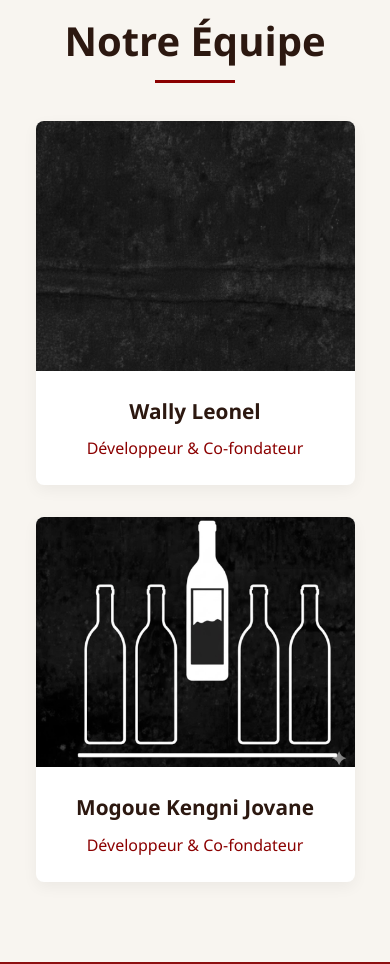
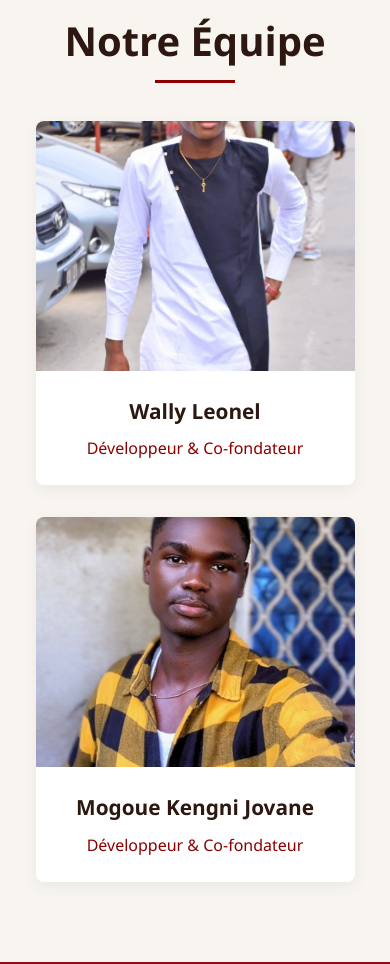
Before and after one commit to Flamy237/Vinterror, a Next.js app: page /about/crimes in a window 390 px wide. Shown: the part 3580-4544 px from the top of the page. Built offline with nearby package versions, Linux system fonts and the light colour scheme; grey boxes are pictures that could not be loaded.

Commit message:
modification de responsiviter 2

```diff
--- a/app/globals.css
+++ b/app/globals.css
@@ -2486,13 +2486,13 @@
   height: 250px;
   background-size: cover;
   background-position: center;
-  background-image: url('/assets/images/background-ar-instruction.jpg');
+  background-image: url('/assets/images/photo-wally.jpeg');
 }
 .member-img {
   height: 250px;
   background-size: cover;
   background-position: center;
-  background-image: url('/assets/images/bouteille-ar.jpg');
+  background-image: url('/assets/images/photo-jovan.jpeg');
 }
 .member-info {
   padding: 1.5rem;
```
Also changed, not shown: public/assets/images/photo-jovan.jpeg (added), public/assets/images/photo-wally.jpeg (added).
